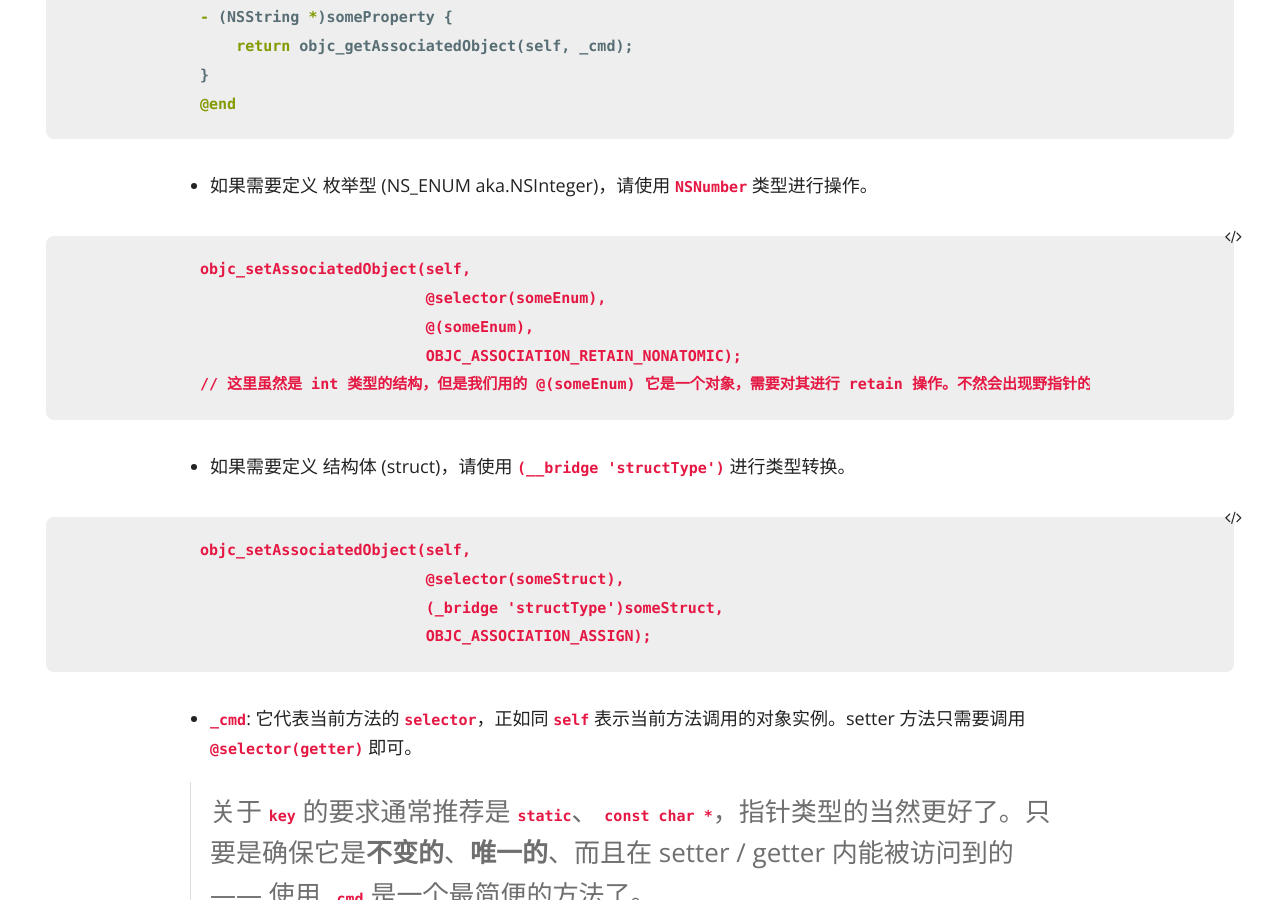
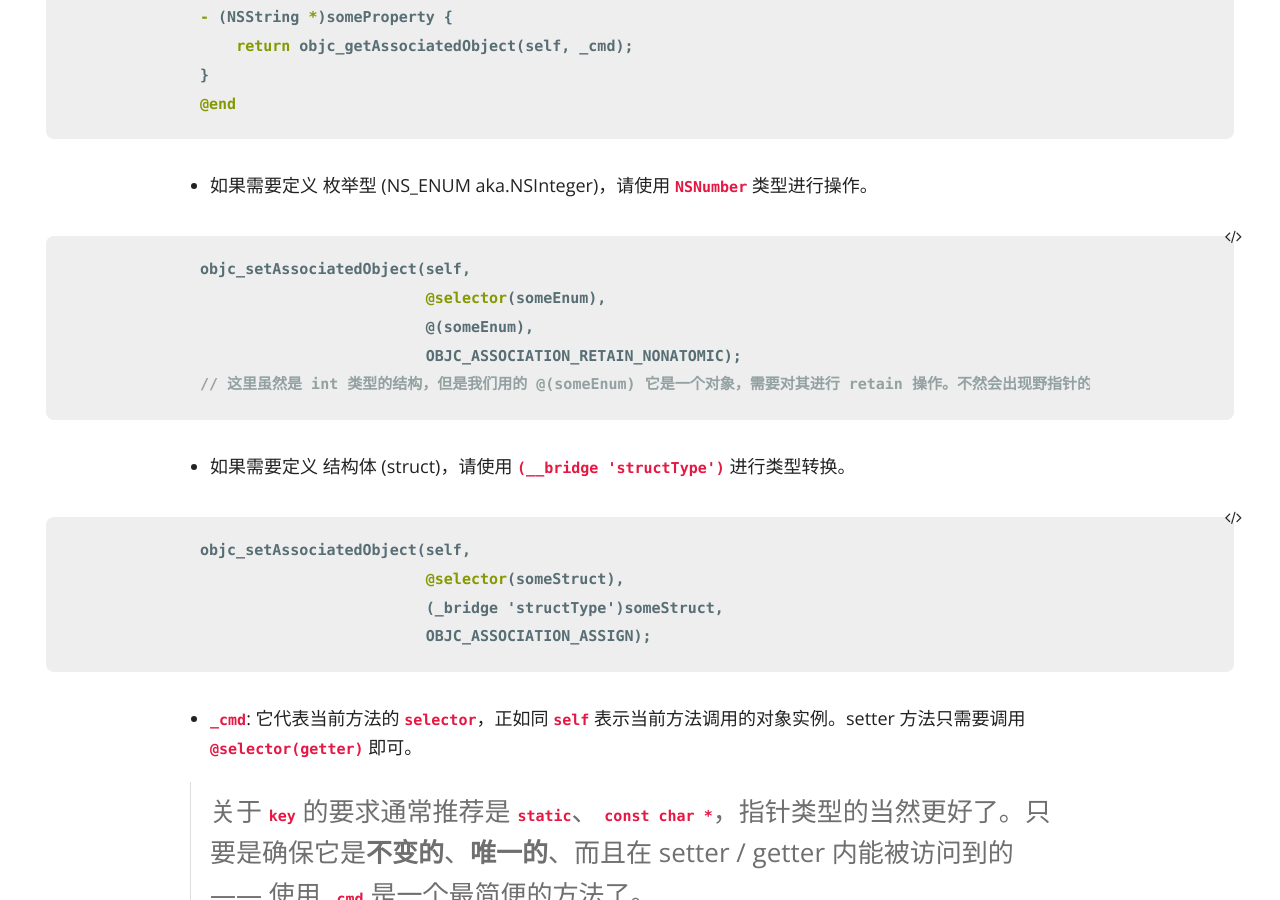
Before and after one commit to XenonChau/blog_jekyll, a Jekyll site: the page built from _posts/2016-08-20-Delve-Into-Objc-1-Runtime.md, in a window 1280 px wide and 900 px high, scrolled down 11184 px. Built offline with Jekyll 4.4.1, drawn with Linux system fonts in a browser that asks for light colours; nearby versions of some CDN libraries; comment, search, counter and statistics services are not loaded.

Commit message:
update runtime.md 'highlighter syntax'

````diff
--- a/_posts/2016-08-20-Delve-Into-Objc-1-Runtime.md
+++ b/_posts/2016-08-20-Delve-Into-Objc-1-Runtime.md
@@ -327,7 +327,7 @@ objc_removeAssociatedObjects(id object)
 
 - 如果需要定义 枚举型 (NS_ENUM aka.NSInteger)，请使用 `NSNumber` 类型进行操作。
 
-```
+```objc
 objc_setAssociatedObject(self,
                          @selector(someEnum),
                          @(someEnum),
@@ -337,7 +337,7 @@ objc_setAssociatedObject(self,
 
 - 如果需要定义 结构体 (struct)，请使用 `(__bridge 'structType')` 进行类型转换。
 
-```
+```objc
 objc_setAssociatedObject(self,
                          @selector(someStruct),
                          (_bridge 'structType')someStruct,
````
